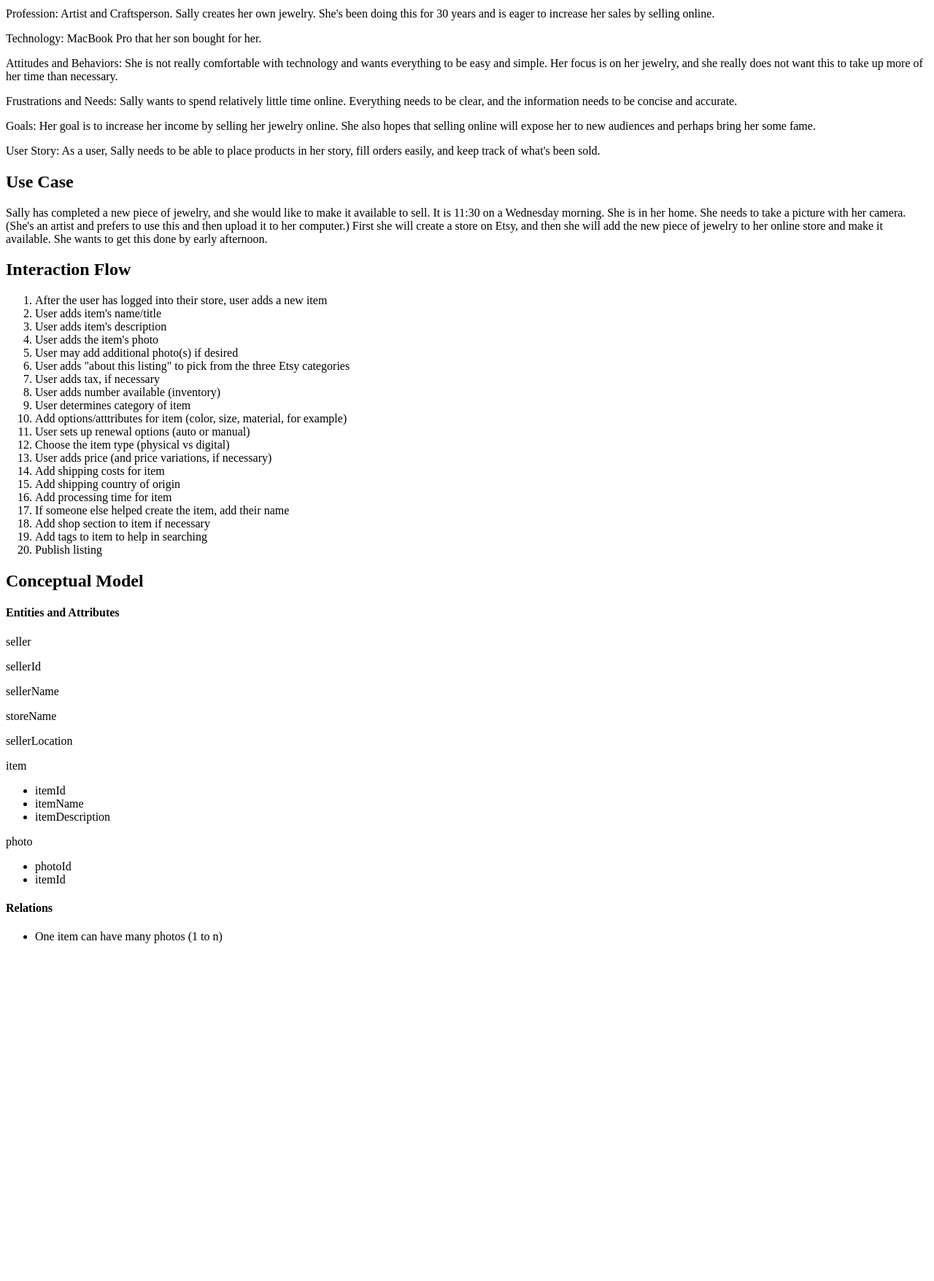
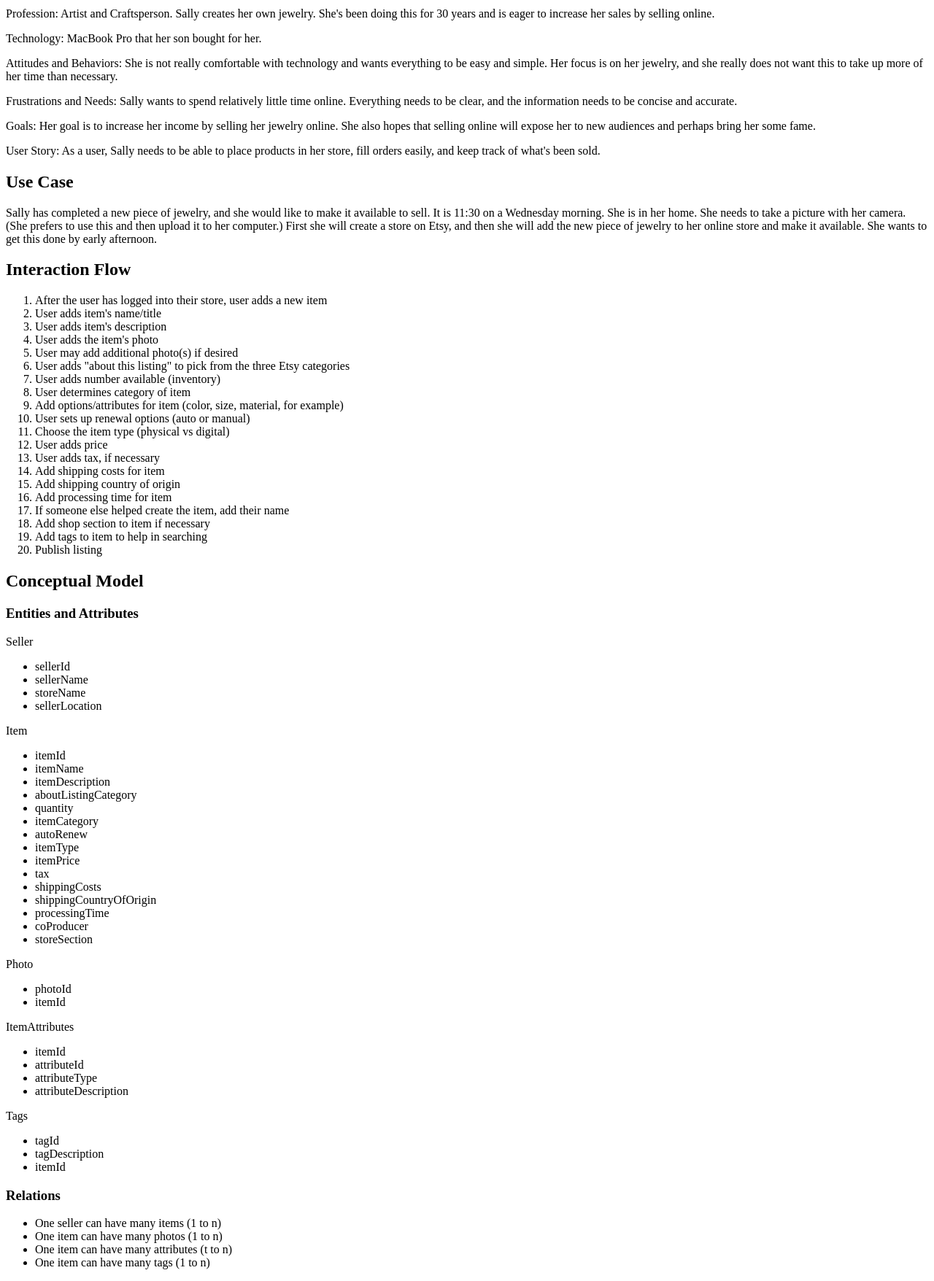
Before and after one commit to lsanchezrees/data-design-etsy, a PHP site: page / in a window 1280 px wide. Shown: the part 223-1979 px from the top of the page at 73% size. Before the commit the page ends 1516 px from the top, so only its background shows below. Run offline with PHP 8.4, Linux system fonts and the light colour scheme.

Commit message:
conceptual design

```diff
--- a/index.php
+++ b/index.php
@@ -14,9 +14,9 @@
 		<p>Attitudes and Behaviors:  She is not really comfortable with technology and wants everything to be easy and simple. Her focus is on her jewelry, and she really does not want this to take up more of her time than necessary.</p>
 		<p>Frustrations and Needs: Sally wants to spend relatively little time online.  Everything needs to be clear, and the information needs to be concise and accurate.</p>
 		<p>Goals: Her goal is to increase her income by selling her jewelry online.  She also hopes that selling online will expose her to new audiences and perhaps bring her some fame.</p>
-		<p>User Story: As a user, Sally needs to be able to place products in her story, fill orders easily, and keep track of what's been sold.</p>
+		<p>User Story: As a user, Sally needs to be able to place products in her store, fill orders easily, and keep track of what's been sold.</p>
 		<h2>Use Case</h2>
-		<p>Sally has completed a new piece of jewelry, and she would like to make it available to sell.  It is 11:30 on a Wednesday morning.  She is in her home. She needs to take a picture with her camera.  (She's an artist and prefers to use this and then upload it to her computer.) First she will create a store on Etsy, and then she will add the new piece of jewelry to her online store and make it available.  She wants to get this done by early afternoon. </p>
+		<p>Sally has completed a new piece of jewelry, and she would like to make it available to sell.  It is 11:30 on a Wednesday morning.  She is in her home. She needs to take a picture with her camera.  (She prefers to use this and then upload it to her computer.) First she will create a store on Etsy, and then she will add the new piece of jewelry to her online store and make it available.  She wants to get this done by early afternoon. </p>
 		<h2>Interaction Flow</h2>
 		<ol>
 			<li>After the user has logged into their store, user adds a new item</li>
@@ -25,13 +25,13 @@
 			<li>User adds the item's photo</li>
 			<li>User may add additional photo(s) if desired</li>
 			<li>User adds "about this listing" to pick from the three Etsy categories</li>
-			<li>User adds tax, if necessary</li>
 			<li>User adds number available (inventory)</li>
 			<li>User determines category of item</li>
-			<li>Add options/atttributes for item (color, size, material, for example)</li>
+			<li>Add options/attributes for item (color, size, material, for example)</li>
 			<li>User sets up renewal options (auto or manual)</li>
 			<li>Choose the item type (physical vs digital)</li>
-			<li>User adds price (and price variations, if necessary)</li>
+			<li>User adds price</li>
+			<li>User adds tax, if necessary</li>
 			<li>Add shipping costs for item</li>
 			<li>Add shipping country of origin</li>
 			<li>Add processing time for item</li>
@@ -41,31 +41,61 @@
 			<li>Publish listing</li>
 		</ol>
 		<h2>Conceptual Model</h2>
-		<h4>Entities and Attributes</h4>
-		<p>seller</p>
-		<p>sellerId</p>
-		<p>sellerName</p>
-		<p>storeName</p>
-		<p>sellerLocation</p>
+		<h3>Entities and Attributes</h3>
+		<p>Seller</p>
+		<ul>
+			<li>sellerId</li>
+			<li>sellerName</li>
+			<li>storeName</li>
+			<li>sellerLocation</li>
+		</ul>
 
-
-		<p>item</p>
+		<p>Item</p>
 		<ul>
 			<li>itemId</li>
 			<li>itemName</li>
 			<li>itemDescription</li>
+			<li>aboutListingCategory</li>
+			<li>quantity</li>
+			<li>itemCategory</li>
+			<li>autoRenew</li>
+			<li>itemType</li>
+			<li>itemPrice</li>
+			<li>tax</li>
+			<li>shippingCosts</li>
+			<li>shippingCountryOfOrigin</li>
+			<li>processingTime</li>
+			<li>coProducer</li>
+			<li>storeSection</li>
+		</ul>
 
-		</ul>
-		<p>photo</p>
+		<p>Photo</p>
 		<ul>
 			<li>photoId</li>
 			<li>itemId</li>
 		</ul>
 
+		<p>ItemAttributes</p>
+		<ul><li>itemId</li>
+			<li>attributeId</li>
+			<li>attributeType</li>
+			<li>attributeDescription</li>
+		</ul>
 
-		<h4>Relations</h4>
+
+		<p>Tags</p>
 		<ul>
+			<li>tagId</li>
+			<li>tagDescription</li>
+			<li>itemId</li>
+		</ul>
+
+		<h3>Relations</h3>
+		<ul>
+			<li>One seller can have many items (1 to n)</li>
 			<li>One item can have many photos (1 to n)</li>
+			<li>One item can have many attributes (t to n)</li>
+			<li>One item can have many tags (1 to n) </li>
 		</ul>
 
 	</body>
```
